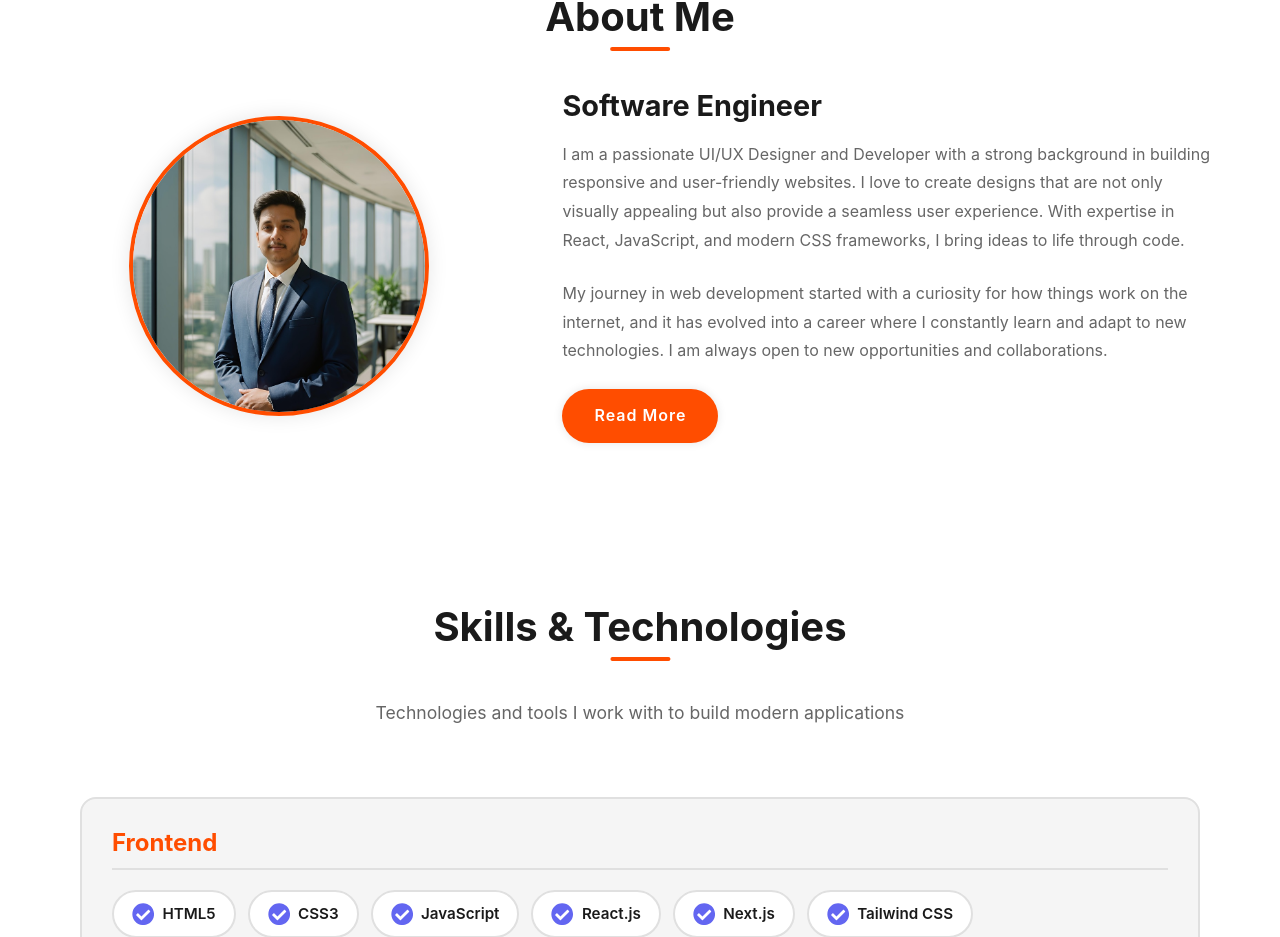
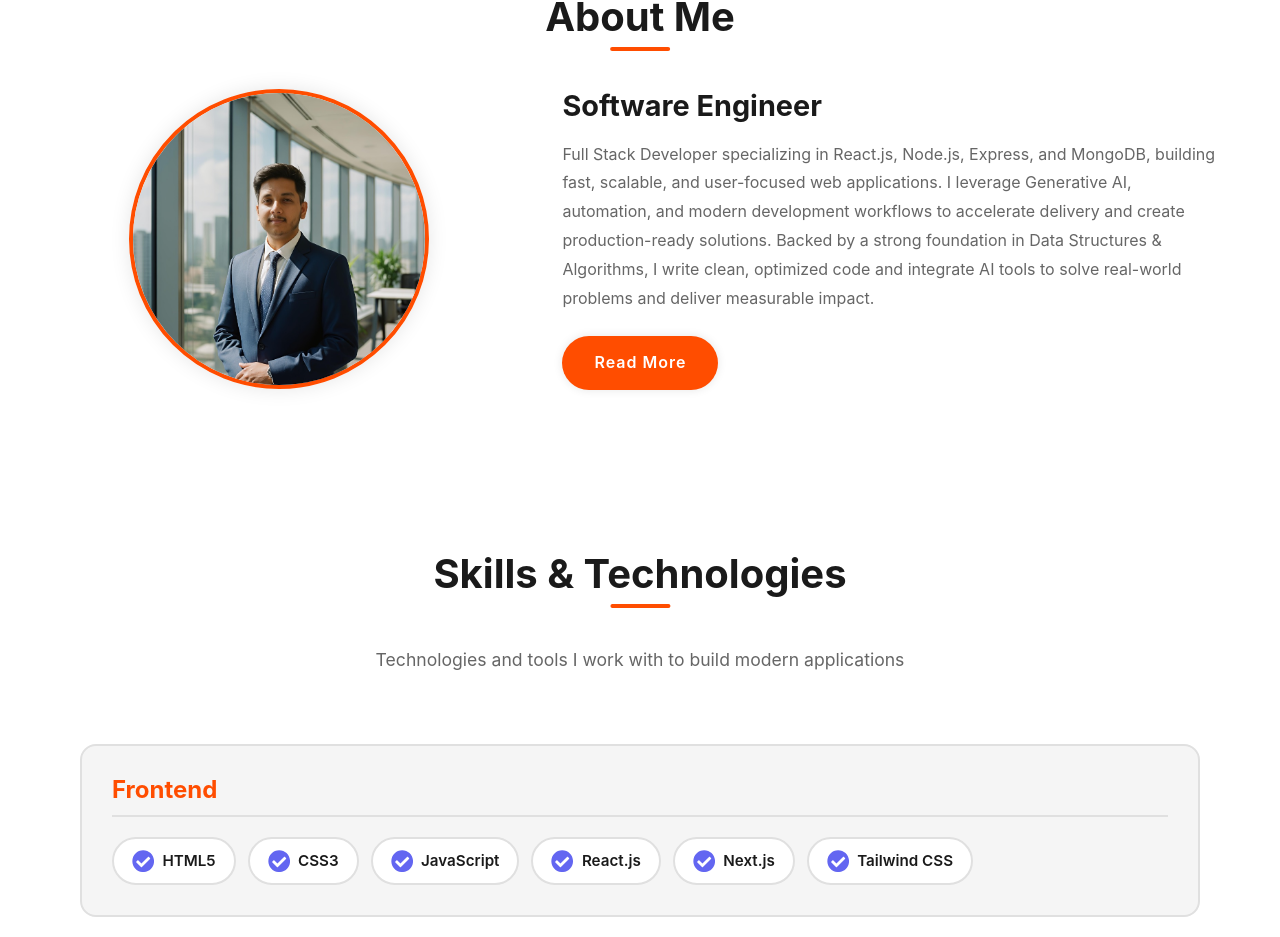
Before and after one commit to ShyamCoder2024/Portfolio, a React (Vite) app: page / in a window 1280 px wide. Shown: the part 887-1824 px from the top of the page. Built offline with nearby package versions, Linux system fonts and the light colour scheme.

Commit message:
Update bio section text

```diff
--- a/src/components/About.jsx
+++ b/src/components/About.jsx
@@ -29,13 +29,7 @@ const About = () => {
                 >
                     <h3>Software Engineer</h3>
                     <p>
-                        I am a passionate UI/UX Designer and Developer with a strong background in building responsive and user-friendly websites.
-                        I love to create designs that are not only visually appealing but also provide a seamless user experience.
-                        With expertise in React, JavaScript, and modern CSS frameworks, I bring ideas to life through code.
-                    </p>
-                    <p>
-                        My journey in web development started with a curiosity for how things work on the internet, and it has evolved into a career
-                        where I constantly learn and adapt to new technologies. I am always open to new opportunities and collaborations.
+                        Full Stack Developer specializing in React.js, Node.js, Express, and MongoDB, building fast, scalable, and user-focused web applications. I leverage Generative AI, automation, and modern development workflows to accelerate delivery and create production-ready solutions. Backed by a strong foundation in Data Structures & Algorithms, I write clean, optimized code and integrate AI tools to solve real-world problems and deliver measurable impact.
                     </p>
                     <a href="#contact" className="btn">Read More</a>
                 </motion.div>
```
